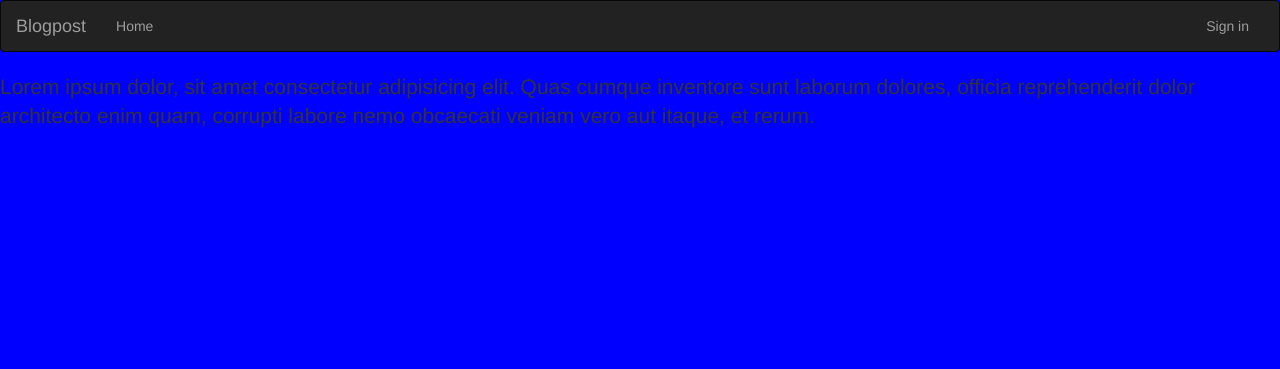
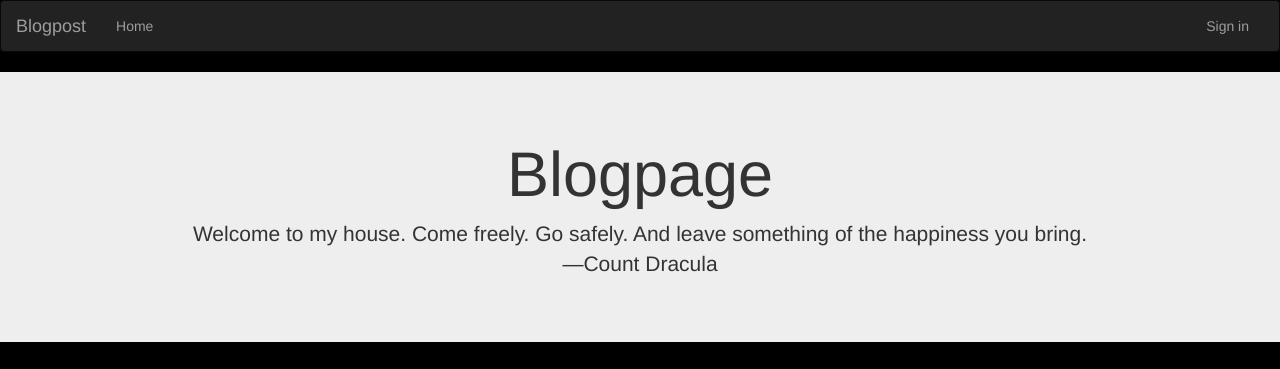
Before and after one commit to Kiru-axis/Flask-Blog, a Flask app: page / in a window 1280 px wide. Shown: the top 369 px of the page. Before the commit the page ends 128 px from the top, so only its background shows below. Run offline with Flask 2, Linux system fonts and the light colour scheme; parts of the project's set-up code (start-up, migrations or seed data) failed here and were passed over; some libraries are stand-ins or nearby versions.

Commit message:
Migrate bug fixed

```diff
--- a/app/main/views.py
+++ b/app/main/views.py
@@ -1,8 +1,8 @@
 from flask import render_template,request,redirect,url_for,abort
 from .import main
-from flask_login import login_required
+from flask_login import login_required,current_user
 # login required checks if the user is logged in
-from app.models import User
+from app.models import User,Pitch, Comment
 from .forms import UpdateProfile,PitchForm,CommentsForm
 from ..import db,photos
 # db for saving profile image changes to blog db
@@ -18,15 +18,13 @@ def index():
     title = "Flask Blog"
     return render_template('index.html',title=title)
 
+
+
 # login routes
 @main.route('/login')
 @login_required
 def login():
     return render_template('login.html')
-# About route and view function
-@main.route('/about')
-def about():
-    return render_template("about.html",title = "About")
 
 
 # profile view Function
@@ -73,3 +71,41 @@ def update_pic(uname):
         user.profile_pic_path = path
         db.session.commit()
     return redirect(url_for('main.profile',uname=uname))
+
+
+# getting pitches
+@main.route('/pitch/new_pitch', methods = ['GET','POST'])
+@login_required
+def new_pitch():
+    pitch_form = PitchForm()
+
+    if pitch_form.validate_on_submit():
+        pitch = Pitch(title = pitch_form.title.data, category = pitch_form.category.data, pitch_content = pitch_form.pitch_content.data, author = pitch_form.author.data)
+
+
+        db.session.add(pitch)
+        db.session.commit()
+
+        return redirect(url_for('main.index'))
+
+    return render_template('new_pitch.html', pitch_form = pitch_form)
+
+
+
+@main.route('/pitch/comments', methods = ['GET', 'POST'])
+@login_required
+def comments():
+    comments_form = CommentsForm()
+    comments = Comment.query.all()
+
+    if comments_form.validate_on_submit():
+
+        # Updated comment instance
+        new_comment = Comment(body = comments_form.body.data)
+
+        # Save review method
+        new_comment.save_comment()
+
+        return redirect(url_for('main.comments'))
+
+    return render_template('comments.html', comments_form = comments_form, comments = comments)
--- a/app/models.py
+++ b/app/models.py
@@ -64,3 +64,8 @@ class Comment(db.Model):
     published_at = db.Column(db.DateTime, default = datetime.utcnow)
     user_id = db.Column(db.Integer, db.ForeignKey('users.id'))
     pitch_id = db.Column(db.Integer, db.ForeignKey('pitches.id'))
+
+    # saving comments to the database
+    def save_comment(self):
+        db.session.add(self)
+        db.session.commit()
--- a/app/static/css/index.css
+++ b/app/static/css/index.css
@@ -1,3 +1,3 @@
 body{
-    background-color: blue;
+    background-color: black;
 }
--- a/app/templates/email/welcome_user.txt
+++ b/app/templates/email/welcome_user.txt
@@ -0,0 +1,2 @@
+Hello {{user.username}}
+Welcome to flask blog where we take your blog seriously.
--- a/app/templates/index.html
+++ b/app/templates/index.html
@@ -9,13 +9,34 @@
 
   <!-- content block -->
 {% block content%}
-<p class="lead">
+<div class="jumbotron text-center">
+  <h1>Blogpage</h1>
+  <p>Welcome to my house. Come freely. Go safely. And leave something of the happiness you bring. <br>
 
-  Lorem ipsum dolor, sit amet consectetur adipisicing elit. Quas cumque
-  inventore sunt laborum dolores, officia reprehenderit dolor architecto
-  enim quam, corrupti labore nemo obcaecati veniam vero aut itaque, et
-  rerum.
-</p>
+    —Count Dracula</p>
+</div>
 
+
+<div id="carouselExampleControls" class="carousel slide" data-ride="carousel">
+  <div class="carousel-inner">
+    <div class="carousel-item active">
+      <img src="https://cutt.ly/UnFFFB0" class="img-fluid img-responsive d-block" alt="...">
+    </div>
+    <div class="carousel-item">
+      <img src="https://cutt.ly/dnFFURe" class="img-fluid img-responsive d-block " alt="...">
+    </div>
+    <div class="carousel-item">
+      <img src="https://cutt.ly/YnFGwuY" class="img-fluid img-responsive d-block " alt="...">
+    </div>
+  </div>
+  <a class="carousel-control-prev" href="#carouselExampleControls" role="button" data-slide="prev">
+    <span class="carousel-control-prev-icon" aria-hidden="true"></span>
+    <span class="sr-only">Previous</span>
+  </a>
+  <a class="carousel-control-next" href="#carouselExampleControls" role="button" data-slide="next">
+    <span class="carousel-control-next-icon" aria-hidden="true"></span>
+    <span class="sr-only">Next</span>
+  </a>
+</div>
 </div>
 {% endblock content%}
```
Also changed, not shown: app/templates/email/welcome_user.html (added), 1 other file.
